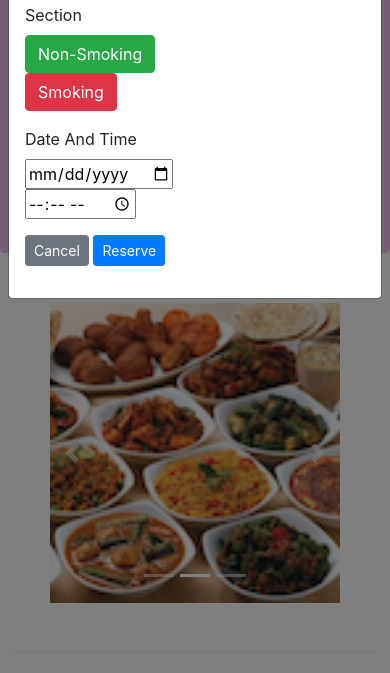
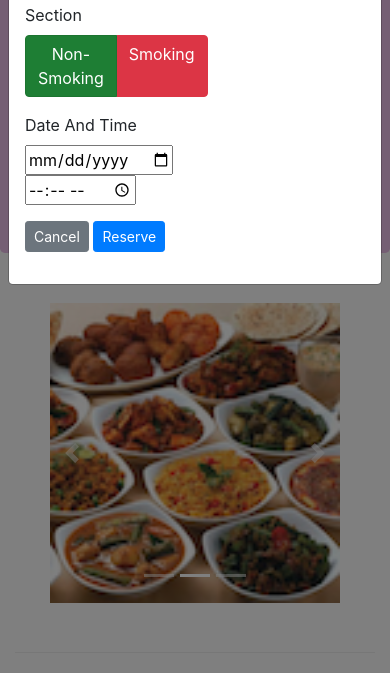
Before and after one commit to abdullah9932/baxtercrumbles-test, a website: page index.html in a window 390 px wide. Both pictures are taken after a click on the button "Reserve Table". Shown: the part 171-844 px from the top of the page. Drawn offline with nearby package versions, Linux system fonts and the light colour scheme.

Commit message:
Assignment 3 modified

```diff
--- a/index.html
+++ b/index.html
@@ -119,8 +119,14 @@
                     <div class="form-group row">
                         <label class="col-md-2 inline">Section</label>
                         <div class="col-6 col-md-6 col-sm-6">
-                            <button type="button" class="btn btn-success">Non-Smoking</button>
-                            <button type="button" class="btn btn-danger">Smoking</button>
+                            <div class="btn-group btn-group-toggle" data-toggle="buttons">
+                                <label class="btn btn-success active">
+                                  <input type="radio" name="options" id="option1" autocomplete="off" checked> Non-Smoking
+                                </label>
+                                <label class="btn btn-danger">
+                                  <input type="radio" name="options" id="option2" autocomplete="off"> Smoking
+                                </label>
+                              </div>
                         </div>
                     </div>
                     <div class="form-group row">
@@ -150,7 +156,8 @@
                     <p>We take inspiration from the great Nimra Ayub, and create a unique fusion experience. Our lipsmacking creations will tickle your culinary senses!</p>
                 </div>
                 <div class="col-12 col-sm align-self-center">
-                    <button class="btn btn-block nav-link btn-warning" > <a data-toggle="modal" data-target="#ReserveModal">Reserve Table</a></button>
+                    <a data-toggle="modal" data-target="#ReserveModal">
+                    <button class="btn btn-block nav-link btn-warning" > Reserve Table</button></a>
                 </div>
             </div>
         </div>
```
